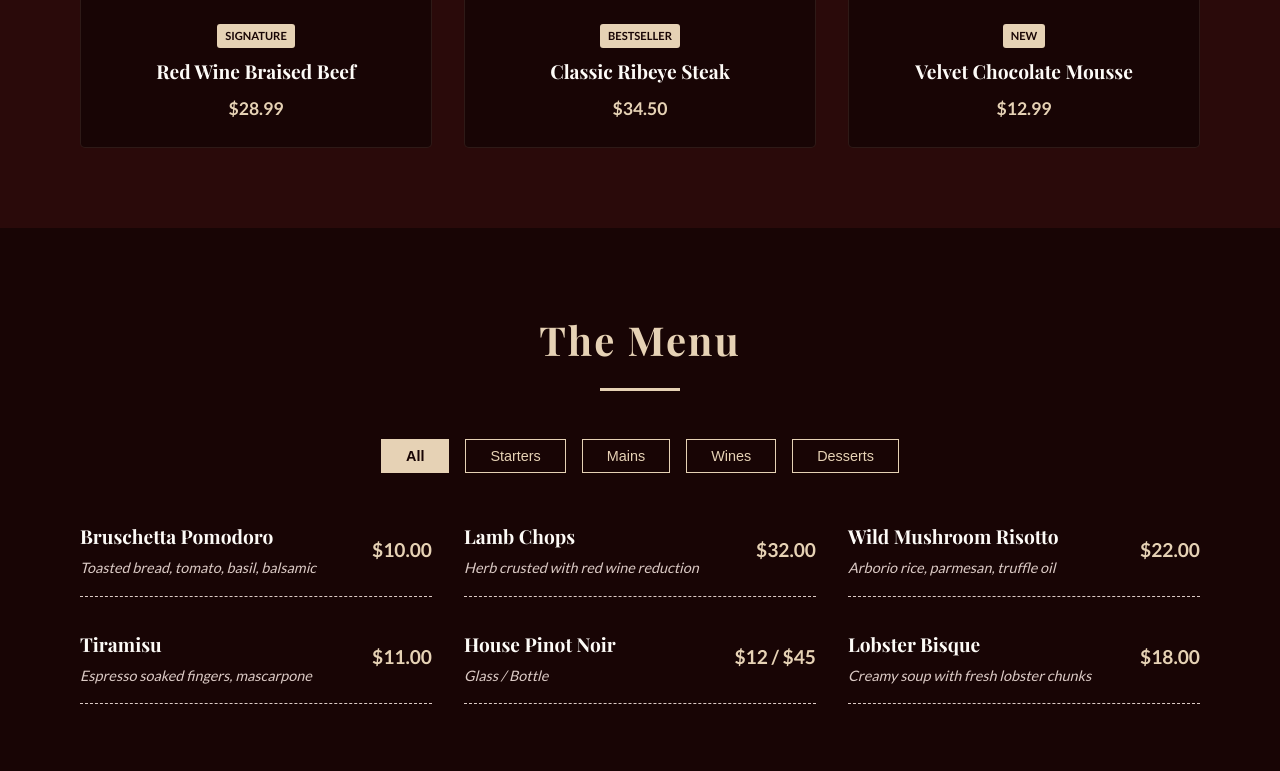
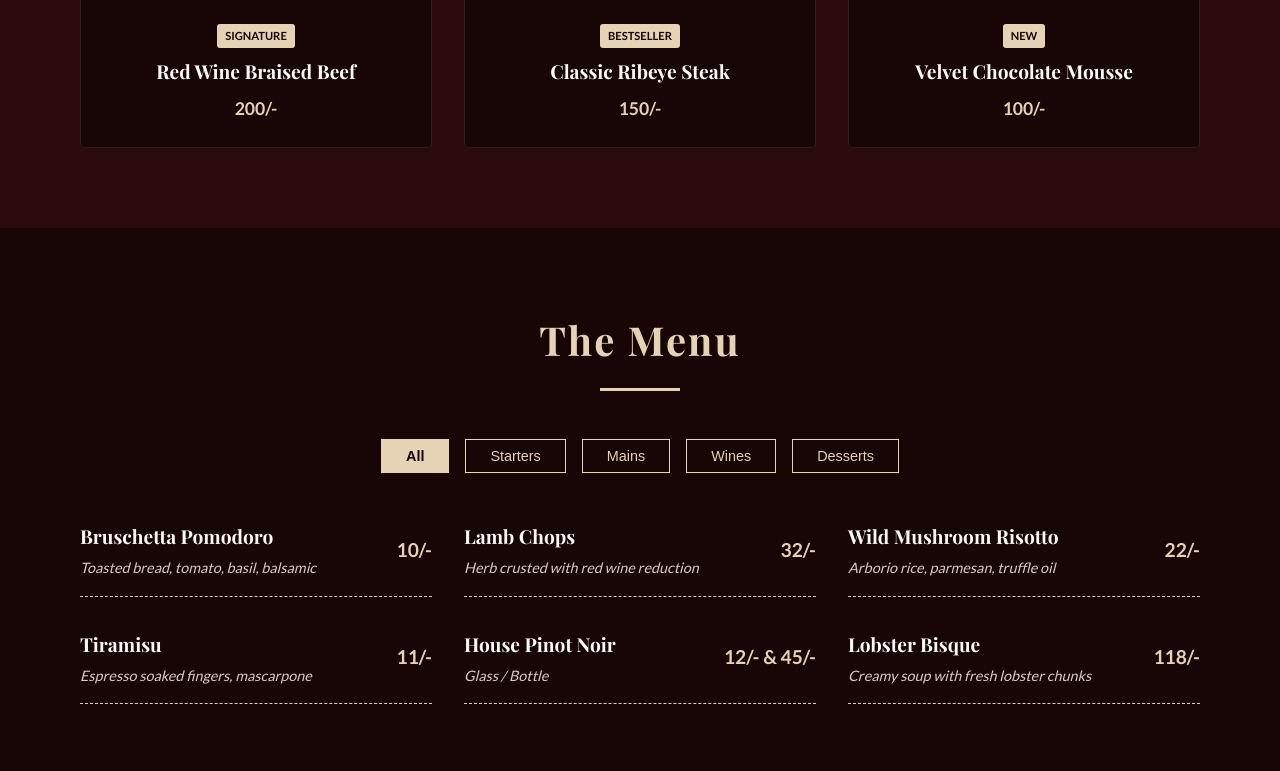
Before and after one commit to aprajitasrivastava37/demo-restaurant-website, a plain HTML site: page demo restaurent website/index.html in a window 1280 px wide. Shown: the part 1909-2680 px from the top of the page. Drawn offline with nearby package versions, Linux system fonts and the light colour scheme; a web font is replaced by a local one.

Commit message:
Update index.html

```diff
--- a/demo restaurent website/index.html
+++ b/demo restaurent website/index.html
@@ -307,7 +307,7 @@
                     <div class="special-footer">
                         <span class="badge">Signature</span>
                         <h4>Red Wine Braised Beef</h4>
-                        <p class="price">$28.99</p>
+                        <p class="price">200/-</p>
                     </div>
                 </article>
                 <article class="special-card">
@@ -317,7 +317,7 @@
                     <div class="special-footer">
                         <span class="badge">Bestseller</span>
                         <h4>Classic Ribeye Steak</h4>
-                        <p class="price">$34.50</p>
+                        <p class="price">150/-</p>
                     </div>
                 </article>
                 <article class="special-card">
@@ -327,7 +327,7 @@
                     <div class="special-footer">
                         <span class="badge">New</span>
                         <h4>Velvet Chocolate Mousse</h4>
-                        <p class="price">$12.99</p>
+                        <p class="price">100/-</p>
                     </div>
                 </article>
             </div>
@@ -355,42 +355,42 @@
                         <h4>Bruschetta Pomodoro</h4>
                         <p>Toasted bread, tomato, basil, balsamic</p>
                     </div>
-                    <div class="menu-item-price">$10.00</div>
+                    <div class="menu-item-price">10/-</div>
                 </article>
                 <article class="menu-item">
                     <div class="menu-item-info">
                         <h4>Lamb Chops</h4>
                         <p>Herb crusted with red wine reduction</p>
                     </div>
-                    <div class="menu-item-price">$32.00</div>
+                    <div class="menu-item-price">32/-</div>
                 </article>
                 <article class="menu-item">
                     <div class="menu-item-info">
                         <h4>Wild Mushroom Risotto</h4>
                         <p>Arborio rice, parmesan, truffle oil</p>
                     </div>
-                    <div class="menu-item-price">$22.00</div>
+                    <div class="menu-item-price">22/-</div>
                 </article>
                 <article class="menu-item">
                     <div class="menu-item-info">
                         <h4>Tiramisu</h4>
                         <p>Espresso soaked fingers, mascarpone</p>
                     </div>
-                    <div class="menu-item-price">$11.00</div>
+                    <div class="menu-item-price">11/-</div>
                 </article>
                 <article class="menu-item">
                     <div class="menu-item-info">
                         <h4>House Pinot Noir</h4>
                         <p>Glass / Bottle</p>
                     </div>
-                    <div class="menu-item-price">$12 / $45</div>
+                    <div class="menu-item-price">12/- & 45/-</div>
                 </article>
                 <article class="menu-item">
                     <div class="menu-item-info">
                         <h4>Lobster Bisque</h4>
                         <p>Creamy soup with fresh lobster chunks</p>
                     </div>
-                    <div class="menu-item-price">$18.00</div>
+                    <div class="menu-item-price">118/-</div>
                 </article>
             </div>
         </div>
@@ -435,21 +435,21 @@
                         <i class="fas fa-star"></i><i class="fas fa-star"></i><i class="fas fa-star"></i><i class="fas fa-star"></i><i class="fas fa-star"></i>
                     </div>
                     <p class="review-text">"The wine selection is impeccable and the atmosphere is pure romance."</p>
-                    <p class="customer-name">- Elena G.</p>
+                    <p class="customer-name">- sample</p>
                 </div>
                 <div class="review-card">
                     <div class="stars">
                         <i class="fas fa-star"></i><i class="fas fa-star"></i><i class="fas fa-star"></i><i class="fas fa-star"></i><i class="fas fa-star"></i>
                     </div>
                     <p class="review-text">"Finally a place that understands how to cook a steak perfectly."</p>
-                    <p class="customer-name">- Mark D.</p>
+                    <p class="customer-name">- sample</p>
                 </div>
                 <div class="review-card">
                     <div class="stars">
                         <i class="fas fa-star"></i><i class="fas fa-star"></i><i class="fas fa-star"></i><i class="fas fa-star"></i><i class="fas fa-star"></i>
                     </div>
                     <p class="review-text">"Stunning interior. The burgundy theme makes it feel so cozy and upscale."</p>
-                    <p class="customer-name">- Sophia L.</p>
+                    <p class="customer-name">- sample</p>
                 </div>
             </div>
         </div>
@@ -468,11 +468,11 @@
                 <br>
                 <div class="info-item">
                     <i class="fas fa-map-marker-alt"></i>
-                    <p>88 Vintage Avenue, Gourmet District</p>
+                    <p>Random place</p>
                 </div>
                 <div class="info-item">
                     <i class="fas fa-phone-alt"></i>
-                    <p>+1 987 654 3210</p>
+                    <p>+91 98765 43210</p>
                 </div>
                 <div class="info-item">
                     <i class="fas fa-clock"></i>
```
